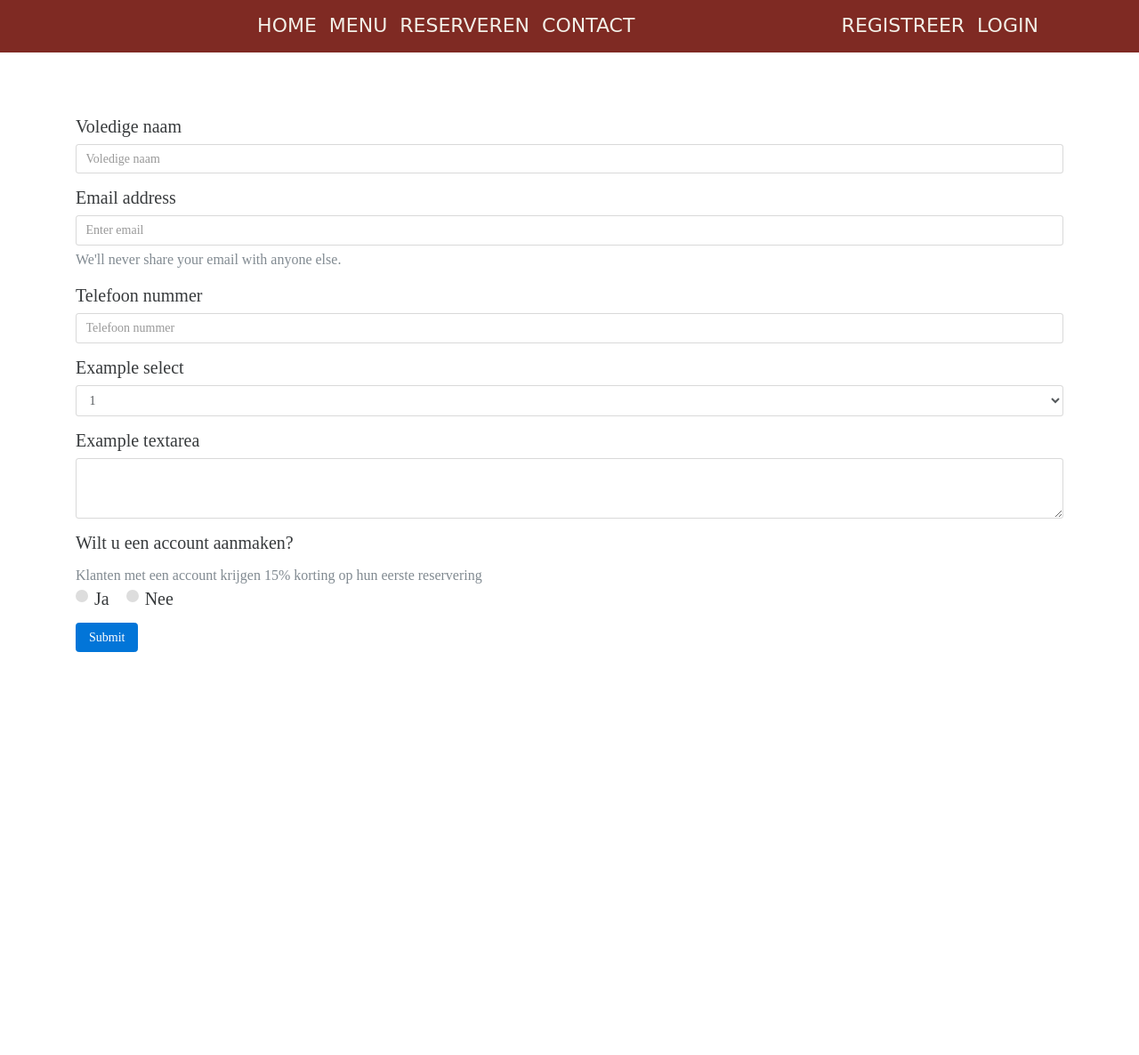
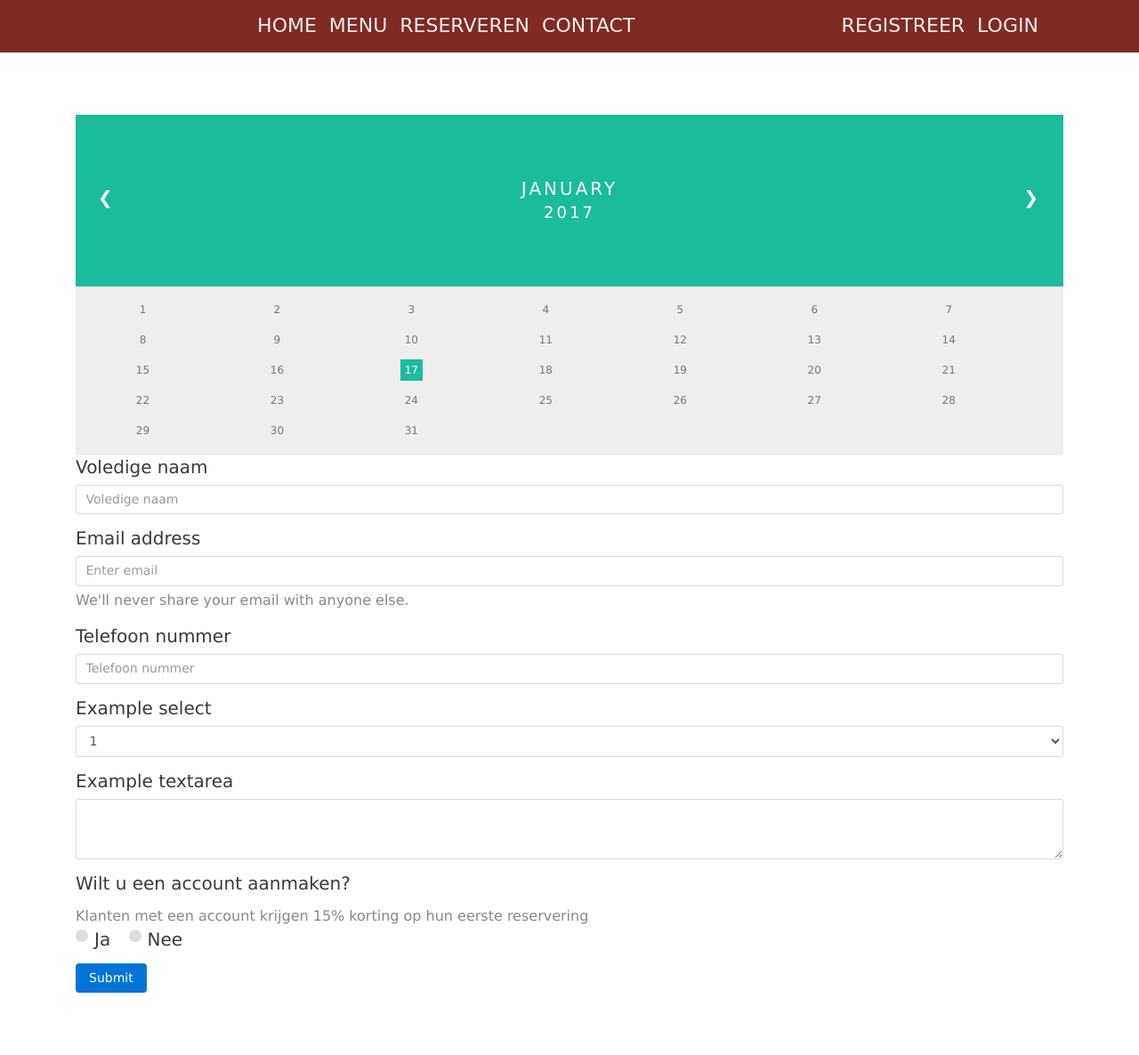
Before and after one commit to Brambo27/bontemps, a PHP site: page /reserveren.php in a window 1280 px wide. Shown: the whole page at 89% size. Before the commit the page ends 733 px from the top, so only its background shows below. Run offline with PHP 8.4, Linux system fonts and the light colour scheme; some libraries are stand-ins or nearby versions; some web fonts are replaced.

Commit message:
Reserveren klant aanmaken gefixed Calender aangemaakt. Calender relatief aan de current date gemaakt.

```diff
--- /dev/null
+++ b/components/reserveren/custom-content-2.php
@@ -0,0 +1,44 @@
+<?php
+$jaar = date('Y');
+$maandNr = date('m');
+$maandNaam = date('F');
+$dag = date('j');
+
+$dagenInMaand = cal_days_in_month(CAL_GREGORIAN, $maandNr, $jaar);
+
+echo <<<'MONTH'
+
+<div class="month">
+    <ul>
+        <li class="prev">&#10094;</li>
+        <li class="next">&#10095;</li>
+        <li>
+MONTH;
+echo $maandNaam;
+echo <<<'SPANSTART'
+<br>
+            <span style="font-size:18px">
+SPANSTART;
+ echo $jaar; echo <<<'SPANEND'
+</span>
+        </li>
+    </ul>
+</div>
+SPANEND;
+
+
+
+echo '<ul class="days">';
+for($i = 1; $i < $dagenInMaand + 1; $i++) {
+    if ($dag != $i) {
+        echo '<li>';
+        echo $i;
+        echo '</li>';
+    } else {
+        echo '<li><span class="active">';
+        echo $i;
+        echo '</span></li>';
+    };
+}
+    echo '</ul>';
+?>
--- a/components/reserveren/reserveerActie.php
+++ b/components/reserveren/reserveerActie.php
@@ -6,10 +6,7 @@ require_once 'C:/xampp/htdocs/dashboard/WebDesign/bontemps/php/Database_connect.
 $classKlant = new \bontemps\Klant($_POST["naam"], $_POST["email"], $_POST["telefoon"], $_POST["wachtwoord"]);
 $classKlant->opslaan_database();
 
-$classReservering = new \bontemps\Reservering($_POST['aantalPersonen'], date('Ymd'));
+$classReservering = new \bontemps\Reservering($_POST['aantalPersonen'], date('Ymd'), $classKlant->lastKlantId);
 $classReservering->opslaan_database();
 
-echo ("<br>");
-var_dump($_POST);
-echo ("<br>");
 //header("location: ../../reserveren.php");
--- a/components/reserveren/section_row_main.php
+++ b/components/reserveren/section_row_main.php
@@ -1,5 +1,6 @@
 <div class="dubble_wrapper section section_row_1">
     <div class="container">
+        <?php include 'components/reserveren/custom-content-2.php'?>
         <?php include 'components/reserveren/custom-content-1.php'?>
     </div>
 </div>
--- a/css/bontemps.css
+++ b/css/bontemps.css
@@ -379,6 +379,82 @@ img + .info {
     white-space: nowrap;
 }
 
+/*++Calender++*/
+
+ul {list-style-type: none;}
+body {font-family: Verdana, sans-serif;}
+
+/* Month header */
+.month {
+    padding: 70px 25px;
+    width: 100%;
+    background: #1abc9c;
+    text-align: center;
+}
+
+/* Month list */
+.month ul {
+    margin: 0;
+    padding: 0;
+}
+
+.month ul li {
+    color: white;
+    font-size: 20px;
+    text-transform: uppercase;
+    letter-spacing: 3px;
+}
+
+/* Previous button inside month header */
+.month .prev {
+    float: left;
+    padding-top: 10px;
+}
+
+/* Next button */
+.month .next {
+    float: right;
+    padding-top: 10px;
+}
+
+/* Weekdays (Mon-Sun) */
+.weekdays {
+    margin: 0;
+    padding: 10px 0;
+    background-color:#ddd;
+}
+
+.weekdays li {
+    display: inline-block;
+    width: 13.6%;
+    color: #666;
+    text-align: center;
+}
+
+/* Days (1-31) */
+.days {
+    padding: 10px 0;
+    background: #eee;
+    margin: 0;
+}
+
+.days li {
+    list-style-type: none;
+    display: inline-block;
+    width: 13.6%;
+    text-align: center;
+    margin-bottom: 5px;
+    font-size:12px;
+    color:#777;
+}
+
+/* Highlight the "current" day */
+.days li .active {
+    padding: 5px;
+    background: #1abc9c;
+    color: white !important
+}
+
 /*++webshop++*/
 
 /*++contact++*/
--- a/php/Database_connect.php
+++ b/php/Database_connect.php
@@ -25,4 +25,5 @@ class Database_connect
             die("Connection failed: " . $this->conn->connect_error);
         }
     }
+
 }
--- a/php/Klant.php
+++ b/php/Klant.php
@@ -16,6 +16,7 @@ class Klant extends Database_connect
     private $telefoon;
     private $email;
     private $wachtwoord;
+    public $lastKlantId;
 
     function __construct($naam, $email, $telefoon, $wachtwoord)
     {
@@ -35,8 +36,13 @@ class Klant extends Database_connect
 
         if ($this->conn->query($sql) === TRUE) {
             echo "New record created successfully";
+            echo ("<br> Klant with id number");
+            var_dump(mysqli_insert_id($this->conn));
+            echo ("<br>");
+            $this->lastKlantId = mysqli_insert_id($this->conn);
         } else {
             echo "Error: " . $sql . "<br>" . $this->conn->error;
+            echo ("<br>");
         }
 
         $this->conn->close();
```
Also changed, not shown: php/Reservering.php (+4 -5 lines), 1 other file.
